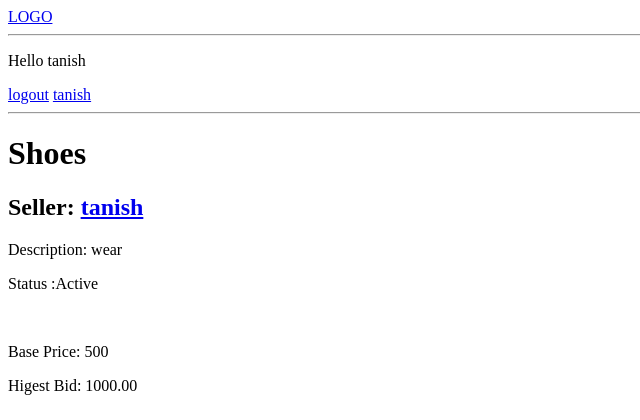
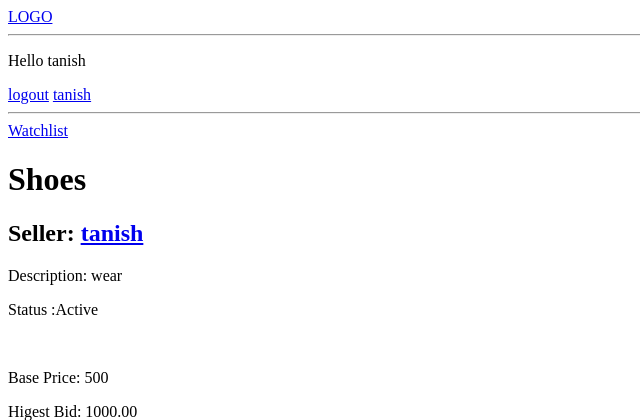
Before and after one commit to crumples06/Online-Auction-System, a Django app: page /item/15/ in a window 1280 px wide. Shown: the top 420 px of the page, without its empty margins (0-640 px from the left). Run offline with Django 5.2, Linux system fonts and the light colour scheme; a user stored in the database is signed in; data comes from the database, SQL or seed files in the repository; both versions use the stored data as it was after the commit; data that the repository does not hold is empty.

Commit message:
Added Watchlist and made it so that when a user is outbid they receive an email

```diff
--- a/auction/models.py
+++ b/auction/models.py
@@ -65,3 +65,15 @@ class Review(models.Model):
 
     def __str__(self):
         return f"Review by {self.winner.username} for {self.seller.username}"
+
+
+class Watchlist(models.Model):
+    user = models.ForeignKey(User, on_delete=models.CASCADE, related_name='watchlist')
+    auction = models.ForeignKey(Auction, on_delete=models.CASCADE)
+    added_at = models.DateTimeField(auto_now_add=True)
+
+    class Meta:
+        unique_together = ('user', 'auction') # Prevent duplicate watchlist entries
+
+    def __str__(self):
+        return f"{self.user.username} watching {self.auction.product}"
--- a/auction/urls.py
+++ b/auction/urls.py
@@ -14,6 +14,9 @@ urlpatterns = [
     path('profile/<str:pk>/', views.userProfile, name='userProfile'),
     path('add_auction/', views.add_auction, name='add_auction'),
     path('add_product/', views.add_product, name='add_product'),
+    path('watchlist/add/<str:pk>', views.add_to_watchlist, name='add_to_watchlist'),
+    path('watchlist/remove/<str:pk>', views.remove_from_watchlist, name='remove_from_watchlist'),
+    path('watchlist/', views.watchlist, name='watchlist'),
 
 ]
 
--- a/auction/views.py
+++ b/auction/views.py
@@ -2,12 +2,14 @@ from django.shortcuts import render, redirect
 from django.contrib import messages
 from .models import *
 from .forms import *
+from .utils import *
 from django.contrib.auth.models import User
 from django.contrib.auth import authenticate, login, logout
 from django.contrib.auth.decorators import login_required
 from django.contrib.auth.forms import UserCreationForm
 from django.shortcuts import get_object_or_404
-from django.utils.timezone import now
+from django.utils.timezone import now, timedelta
+from decimal import Decimal
 
 # Create your views here.
 
@@ -93,14 +95,30 @@ def item(request, pk):
                 messages.error(request, "You need to log in to place a bid.")
                 return redirect('login')
 
-            bid_amount = float(request.POST.get('bid_amount'))
-            if bid_amount > float(auction.higest_bid) and bid_amount > float(auction.product.base_price):
+            bid_amount = Decimal(request.POST.get('bid_amount'))
+            if bid_amount > Decimal(auction.higest_bid) and bid_amount > Decimal(auction.product.base_price):
+                previous_winner = auction.winner
+
                 auction.higest_bid = bid_amount
+
+                #Auto extending time to prevent bid sniping
+                remaining_time = (auction.end_time - now()).total_seconds()
+                if remaining_time < 300:
+                    auction.end_time += timedelta(minutes=5)
+                    messages.success(request, "Auction extended by 5 minutes!")
+
                 auction.winner = request.user
                 auction.save()
 
                 Bid.objects.create(auction=auction, bidder=request.user, bid_amount=bid_amount)
                 messages.success(request, 'Your bid has been placed successfully.')
+
+                if previous_winner and previous_winner != request.user:
+                    send_notification_email(
+                        subject='You have been outbid!',
+                        message=f"Your bid has been surpassed on {auction.product.name}. Place a higher bid to win!",
+                        recipient_email=previous_winner.email
+                    )
             else:
                 messages.error(request, 'Your bid must be higher than the current highest bid.')
 
@@ -122,7 +140,10 @@ def item(request, pk):
     if request.user.is_authenticated and request.user == auction.winner:
         form = ReviewForm()
 
+    watched_auctions_ids = request.user.watchlist.all().values_list('auction_id', flat=True)
+
     context = {
+        'watched_auctions_ids': watched_auctions_ids,
         'auction': auction,
         'bids': bids,
         'reviews': reviews,
@@ -173,3 +194,20 @@ def userProfile(request, pk):
     auction = user.auction_selling.all().order_by('-start_time')
     context = {'user':user, 'auction':auction, 'review':reviews, 'seller':seller}
     return render(request, 'profile.html', context)
+
+
+@login_required(login_url='login')
+def watchlist(request):
+    items = Watchlist.objects.filter(user=request.user).select_related('auction')
+    context = {'watchlist_items' : items}
+    return render(request, 'watchlist.html', context)
+
+def add_to_watchlist(request, pk):
+    auction = Auction.objects.get(id=pk)
+    Watchlist.objects.get_or_create(user=request.user, auction=auction)
+    return redirect('item', pk=pk)
+
+def remove_from_watchlist(request, pk):
+    auction = Auction.objects.get(id=pk)
+    Watchlist.objects.filter(user=request.user, auction=auction).delete()
+    return redirect('item', pk=pk)
--- a/templates/item.html
+++ b/templates/item.html
@@ -12,6 +12,13 @@
     <p>Auction Start: {{ auction.start_time }}</p>
     <p>Auction End: {{ auction.end_time }}</p>
     <br>
+    {% if request.user.is_authenticated %}
+        {% if auction.id in watched_auctions_ids %}
+            <a href="{% url 'remove_from_watchlist' auction.id %}">Remove from Watchlist</a>
+        {% else %}
+            <a href="{% url 'add_to_watchlist' auction.id %}">Add to Watchlist</a>
+        {% endif %}
+    {% endif %}
 </div>
 
 <div>
@@ -46,7 +53,7 @@
                 {% csrf_token %}
                 <label for="bid">Your Bid:</label>
                 <input type="number" name="bid_amount" id="bid" step="0.01" placeholder="Enter Bid Amount" required>
-                <button type="submit" value="Submit">Place Bid</button>
+                <button type="submit" value="Submit" name="bid_submit">Place Bid</button>
             </form>
         {% endif %}
     {% endif %}
--- a/templates/navbar.html
+++ b/templates/navbar.html
@@ -10,4 +10,6 @@
         <a href="{% url 'login' %}">login</a>
     {% endif %}
     <hr>
+
+    <a href="{% url 'watchlist' %}">Watchlist</a>
 </div>
```
Also changed, not shown: Online_Auction/settings.py (+8 -0 lines), auction/utils.py (added, +11 -0 lines), templates/watchlist.html (added, +13 -0 lines), auction/migrations/0013_watchlist.py (added), db.sqlite3.
